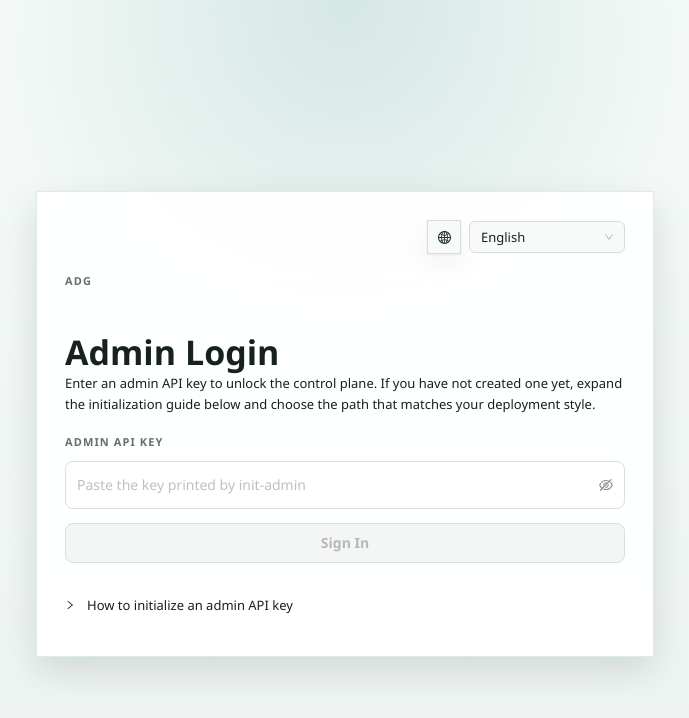
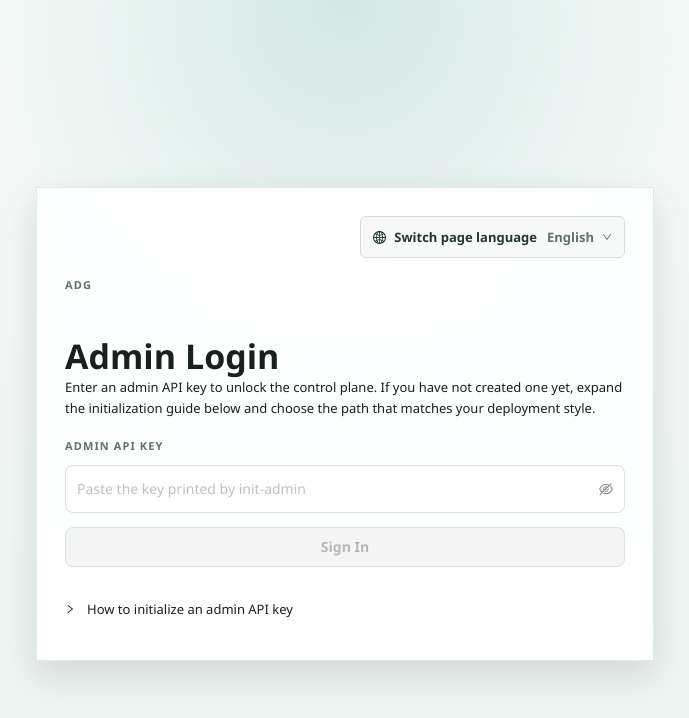
Before and after one commit to HanZephyr/AI-Data-Access-Gateway, a React (Vite) app in the folder web/: page / in a window 1280 px wide. Shown: the top 718 px of the page, without its empty margins (295-984 px from the left). Built offline with nearby package versions, Linux system fonts and the light colour scheme.

Commit message:
Refine language switcher button design

```diff
--- a/web/src/LanguageSwitcher.tsx
+++ b/web/src/LanguageSwitcher.tsx
@@ -1,5 +1,5 @@
-import { GlobalOutlined } from "@ant-design/icons";
-import { Select, Tooltip } from "antd";
+import { CheckOutlined, DownOutlined, GlobalOutlined } from "@ant-design/icons";
+import { Button, Dropdown } from "antd";
 
 import type { Language } from "./language";
 
@@ -16,19 +16,35 @@ export function LanguageSwitcher({
   onChange: (value: Language) => void;
   className?: string;
 }) {
+  const activeOption = options.find((option) => option.value === value);
+
   return (
-    <div className={["language-switcher", className].filter(Boolean).join(" ")}>
-      <Tooltip title={label}>
-        <span className="language-switcher-icon" aria-hidden="true">
-          <GlobalOutlined />
+    <Dropdown
+      trigger={["click"]}
+      menu={{
+        selectable: true,
+        selectedKeys: [value],
+        items: options.map((option) => ({
+          key: option.value,
+          label: option.label,
+          icon: option.value === value ? <CheckOutlined /> : <span className="language-switcher-menu-spacer" />,
+        })),
+        onClick: ({ key }) => onChange(key as Language),
+      }}
+    >
+      <Button
+        aria-label={label}
+        className={["language-switcher", className].filter(Boolean).join(" ")}
+      >
+        <span className="language-switcher-content">
+          <span className="language-switcher-leading">
+            <GlobalOutlined />
+            <span>{label}</span>
+          </span>
+          <span className="language-switcher-value">{activeOption?.label || value}</span>
         </span>
-      </Tooltip>
-      <Select
-        aria-label={label}
-        value={value}
-        options={options}
-        onChange={(nextValue) => onChange(nextValue as Language)}
-      />
-    </div>
+        <DownOutlined className="language-switcher-caret" />
+      </Button>
+    </Dropdown>
   );
 }
--- a/web/src/styles.css
+++ b/web/src/styles.css
@@ -225,39 +225,62 @@ body {
   flex-wrap: wrap;
 }
 
-.language-select {
-  width: 132px;
-}
-
 .language-switcher {
   min-width: 0;
-  display: inline-flex;
-  align-items: center;
-  gap: 8px;
-}
-
-.language-switcher-icon {
-  width: 32px;
-  height: 32px;
-  display: inline-grid;
-  place-items: center;
-  border: 1px solid var(--mist-300);
+  min-height: 42px;
+  padding: 0 12px;
+  border-color: var(--mist-300);
   background: var(--mist-50);
   color: var(--ink-700);
   box-shadow: var(--shadow-1);
 }
 
-.language-switcher .ant-select {
-  width: 132px;
+.language-select {
+  min-width: 220px;
 }
 
 .mobile-page-select {
   display: none;
 }
 
-.language-switcher .ant-select-selector {
-  background: var(--mist-50) !important;
+.language-switcher:hover,
+.language-switcher:focus,
+.language-switcher.ant-btn:hover,
+.language-switcher.ant-btn:focus {
+  border-color: var(--teal-600) !important;
+  color: var(--ink-900) !important;
+  background: #ffffff !important;
+}
+
+.language-switcher-content {
+  min-width: 0;
+  display: inline-flex;
+  align-items: center;
+  gap: 10px;
+}
+
+.language-switcher-leading {
+  min-width: 0;
+  display: inline-flex;
+  align-items: center;
+  gap: 8px;
+  color: var(--ink-700);
+  font-weight: 760;
+}
+
+.language-switcher-value {
+  color: var(--ink-500);
   font-weight: 700;
+}
+
+.language-switcher-caret {
+  color: var(--ink-500);
+  font-size: 11px;
+}
+
+.language-switcher-menu-spacer {
+  display: inline-block;
+  width: 14px;
 }
 
 .key-input .ant-btn {
@@ -315,7 +338,7 @@ body {
 }
 
 .admin-login-language .ant-select {
-  width: 156px;
+  width: 100%;
 }
 
 .admin-login-mark,
@@ -789,13 +812,13 @@ body {
   }
 
   .language-select,
-  .language-switcher .ant-select,
-  .admin-login-language .ant-select {
+  .admin-login-language {
     width: 100%;
   }
 
   .language-switcher {
     width: 100%;
+    justify-content: space-between;
   }
 
   .mobile-page-select {
```
Also changed, not shown: 1 other file (tests, documents, lock files or other folders).
